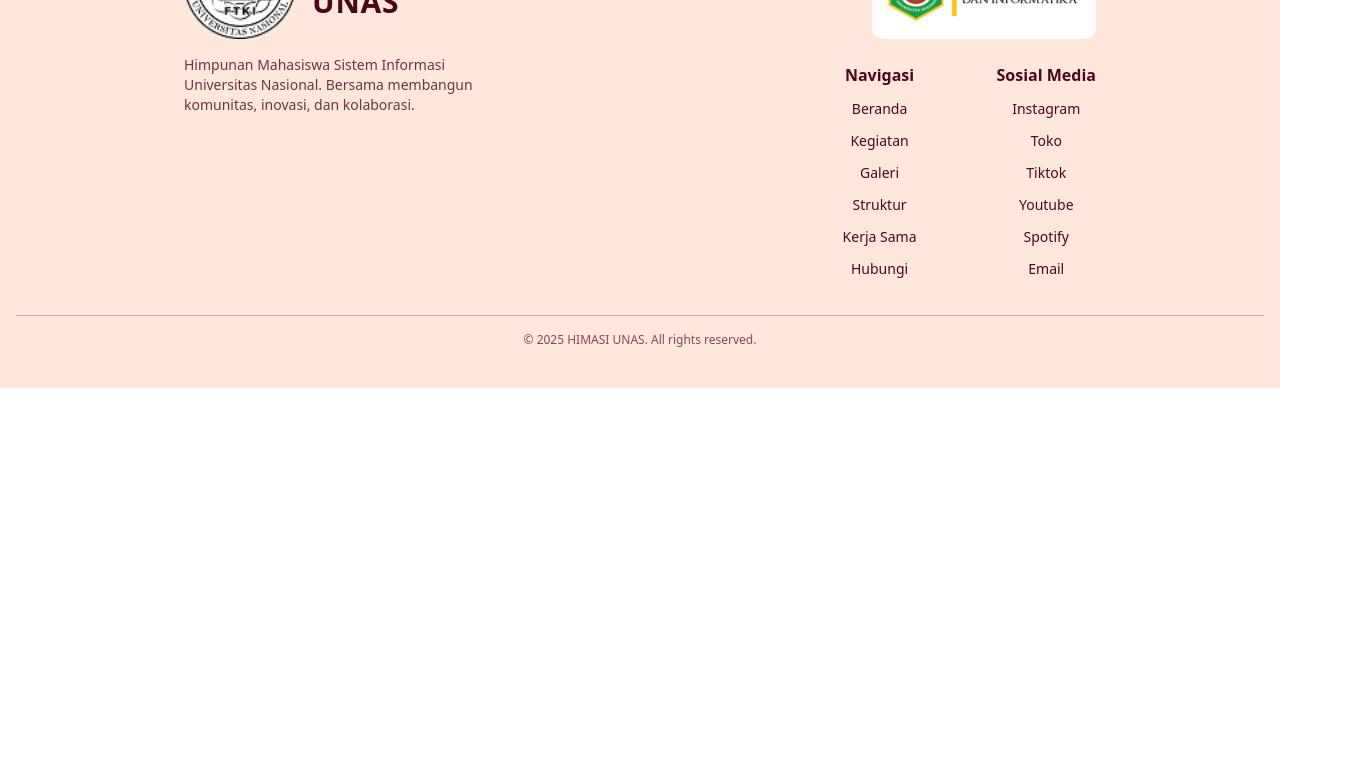
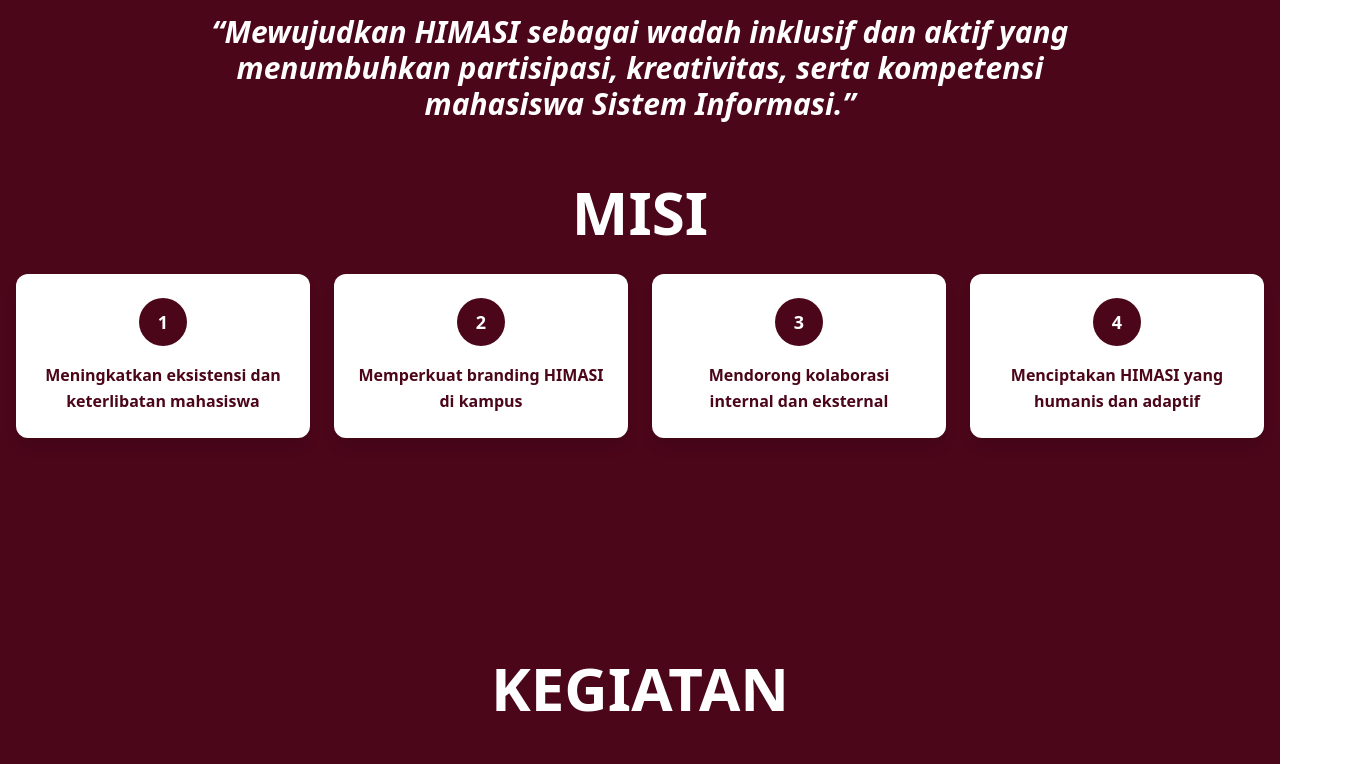
Before and after one commit to CatwisBot/himasi-unas, a Next.js app: page / in a window 1280 px wide. Shown: the part 2160-2924 px from the top of the page, 1348 px wide, since content can reach past the window. Before the commit the page ends 2548 px from the top, so only its background shows below. Built offline with nearby package versions, Linux system fonts and the light colour scheme.

Commit message:
refactor: clean up Home component structure for better readability

```diff
--- a/app/page.tsx
+++ b/app/page.tsx
@@ -1,13 +1,17 @@
 import Hero from "@/components/shared/Home/Hero";
 import Introduction from "@/components/shared/Home/Introduction";
 import Slide from "@/components/shared/Home/SlideImage";
+import VM from "@/components/shared/Home/VM";
+import Kegiatan from "@/components/shared/Home/Activity";
 
 export default function Home() {
     return(
-        <main>
+        <main className="overflow-hidden">
             <Hero />
             <Introduction />
             <Slide />
+            <VM />
+            <Kegiatan />
         </main>
     )
 }
```
